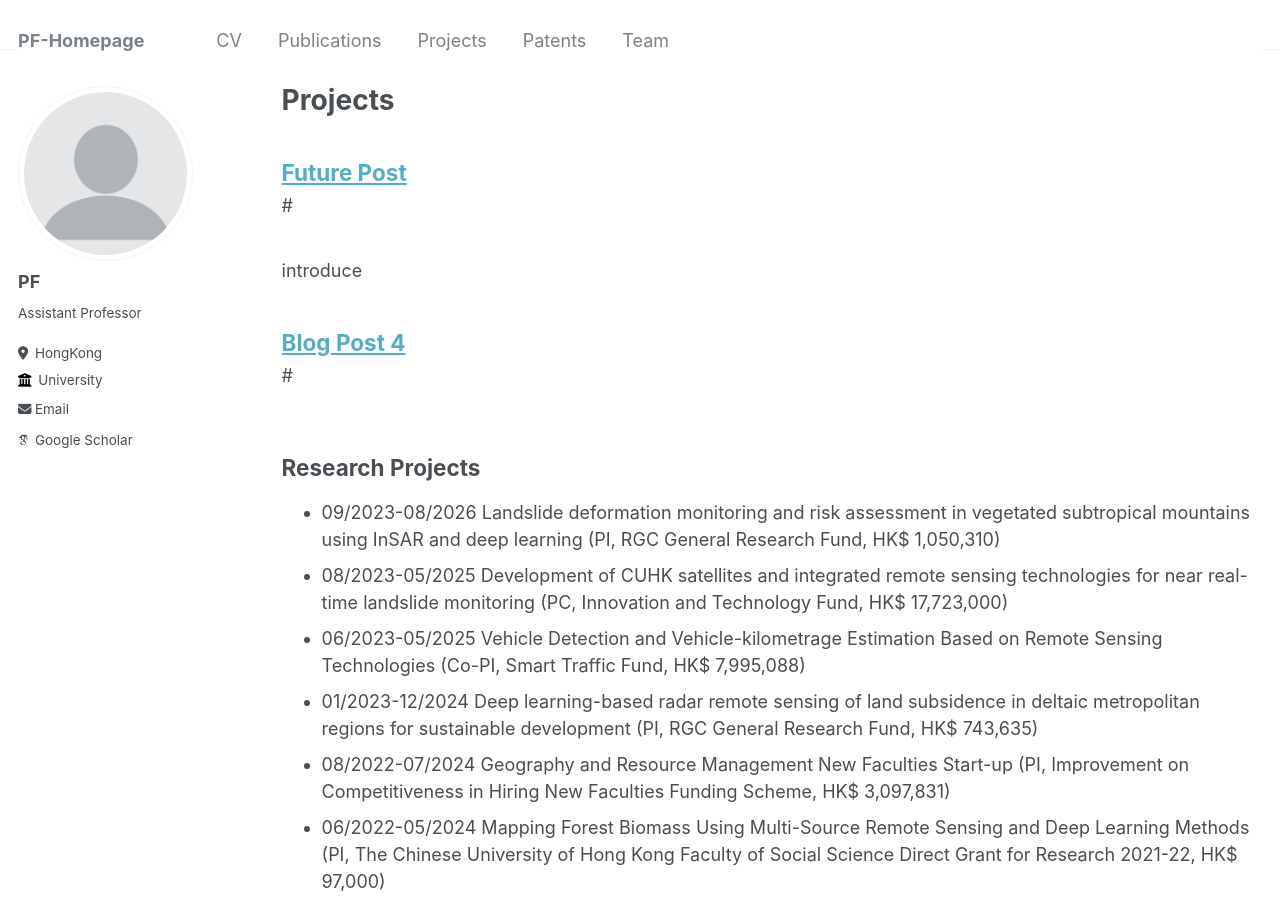
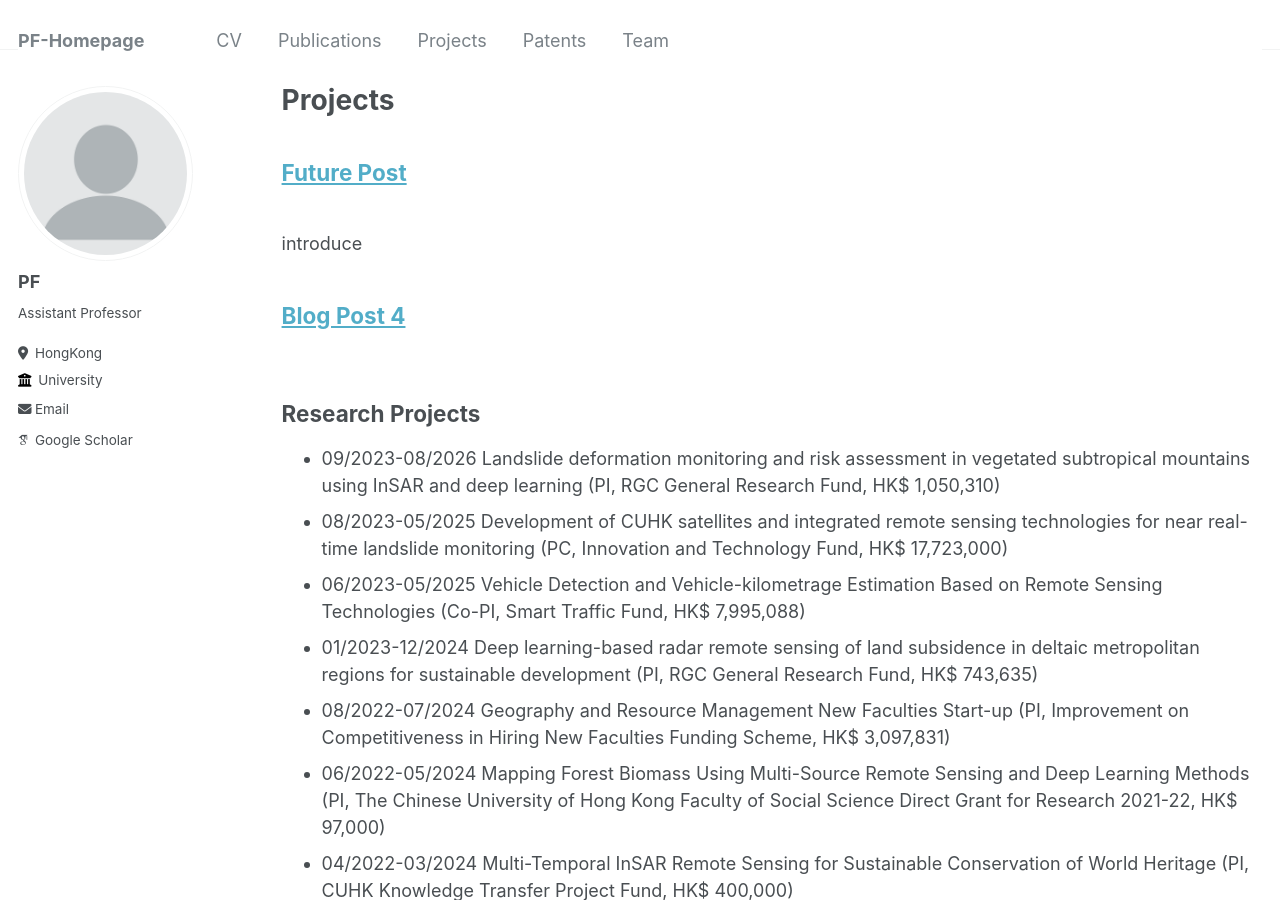
Before and after one commit to pfMA03/peifengMa, a Jekyll site: the page built from _pages/year-archive.html, in a window 1280 px wide and 900 px high. Built offline with Jekyll 4.4.1, drawn with Linux system fonts in a browser that asks for light colours; some web fonts are replaced.

Commit message:
Update archive-single.html

```diff
--- a/_includes/archive-single.html
+++ b/_includes/archive-single.html
@@ -35,7 +35,7 @@
     </h2>
 
     {% if post.read_time %}
-      # <p class="page__meta"><i class="fa fa-clock-o" aria-hidden="true"></i> {% include read-time.html %}</p>
+      <p class="page__meta"><i class="fa fa-clock-o" aria-hidden="true"></i> {% include read-time.html %}</p>
     {% endif %}
 
 
```
